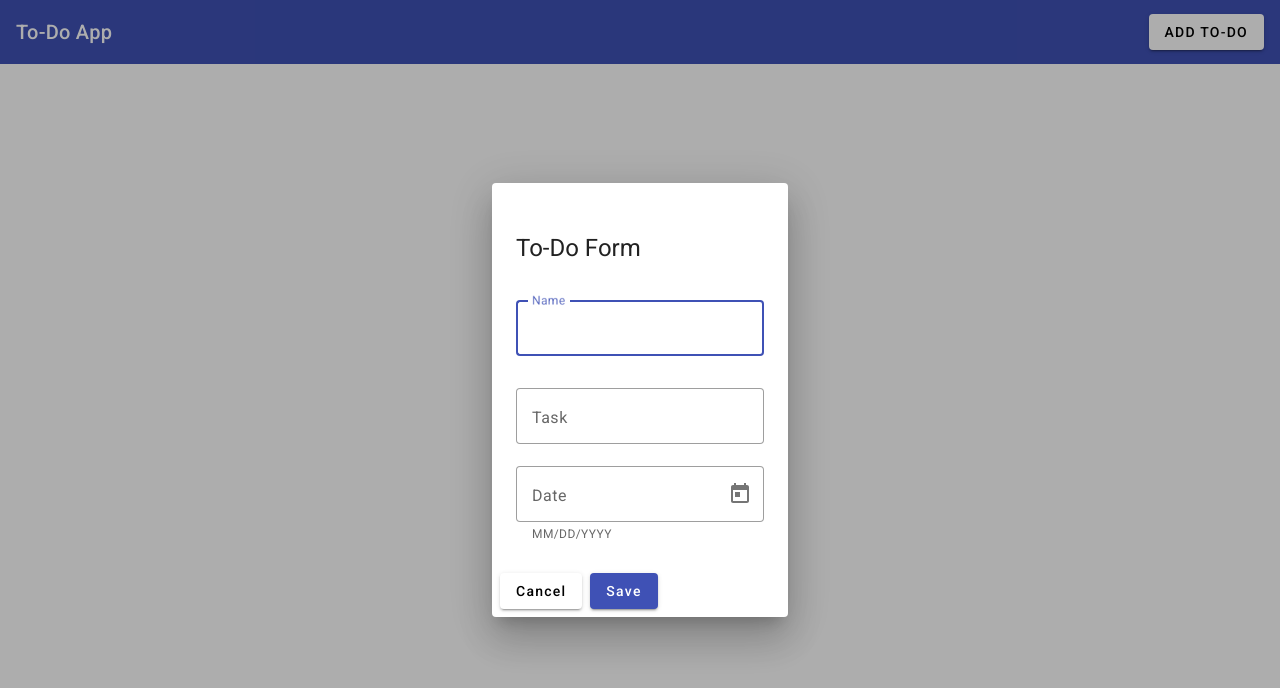
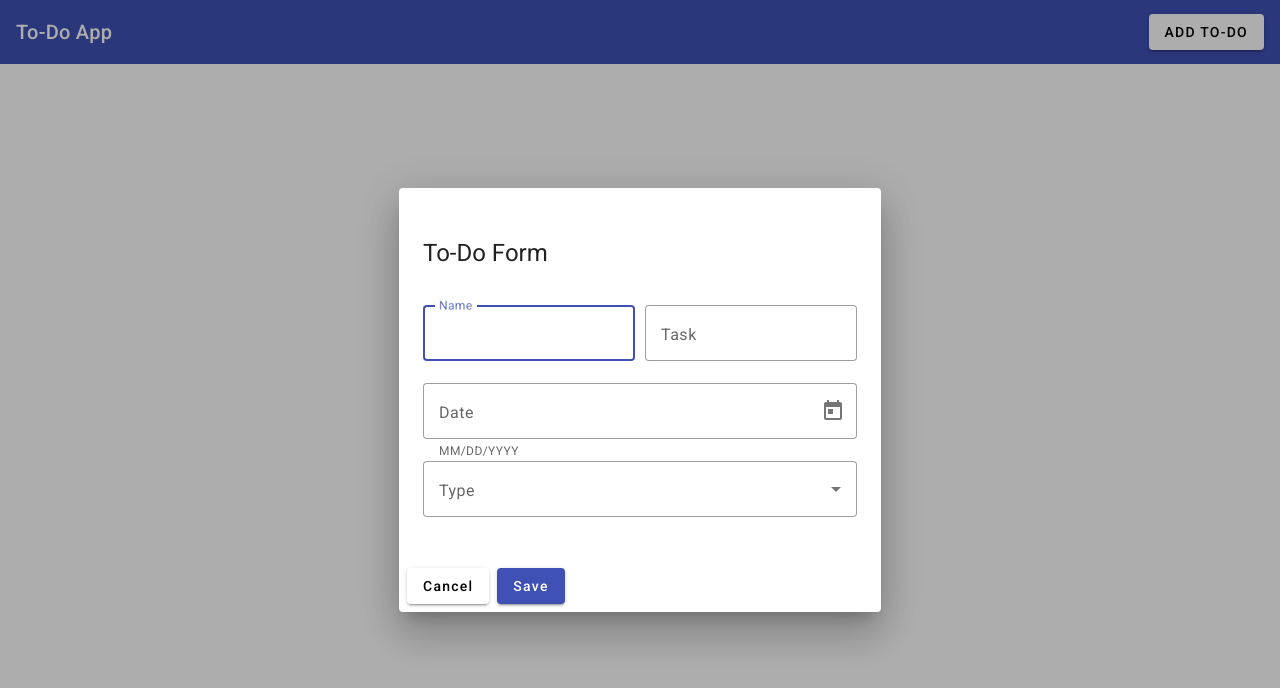
Before and after one commit to TariqAlQadi/angular-to-do-app, an Angular app: page / in a window 1280 px wide. Both pictures are taken after a click on the button "ADD TO-DO". Shown: the top 688 px of the page. Built offline with nearby package versions, Linux system fonts and the light colour scheme.

Commit message:
added more to the form

```diff
--- a/src/app/app.module.ts
+++ b/src/app/app.module.ts
@@ -13,6 +13,7 @@ import { MatFormFieldModule } from '@angular/material/form-field';
 import { MatInputModule } from '@angular/material/input';
 import { MatDatepickerModule } from '@angular/material/datepicker';
 import { MatNativeDateModule } from '@angular/material/core';
+import { MatSelectModule } from '@angular/material/select';
 
 import { ToDoAddEditComponent } from './to-do-add-edit/to-do-add-edit.component';
 
@@ -30,6 +31,7 @@ import { ToDoAddEditComponent } from './to-do-add-edit/to-do-add-edit.component'
     MatInputModule,
     MatDatepickerModule,
     MatNativeDateModule,
+    MatSelectModule,
   ],
   providers: [],
   bootstrap: [AppComponent],
--- a/src/app/to-do-add-edit/to-do-add-edit.component.html
+++ b/src/app/to-do-add-edit/to-do-add-edit.component.html
@@ -14,8 +14,8 @@
     </mat-form-field>
   </div>
 
-  <div class="row">
-    <mat-form-field appearance="outline">
+  <div style="display: flex; flex-direction: column">
+    <mat-form-field appearance="outline" style="width: 100%">
       <mat-label>Date</mat-label>
       <input matInput [matDatepicker]="picker" />
       <mat-hint>MM/DD/YYYY</mat-hint>
@@ -25,8 +25,18 @@
       ></mat-datepicker-toggle>
       <mat-datepicker #picker></mat-datepicker>
     </mat-form-field>
+
+    <mat-form-field appearance="outline">
+      <mat-label>Type</mat-label>
+      <mat-select>
+        <mat-option *ngFor="let category of categories" [value]="category">{{
+          category
+        }}</mat-option>
+      </mat-select>
+    </mat-form-field>
   </div>
 </div>
+
 <div mat-dialog-actions>
   <button mat-raised-button>Cancel</button>
   <button mat-raised-button color="primary">Save</button>
--- a/src/app/to-do-add-edit/to-do-add-edit.component.scss
+++ b/src/app/to-do-add-edit/to-do-add-edit.component.scss
@@ -4,6 +4,5 @@
 
 .row {
   display: flex;
-  flex-direction: column;
   gap: 10px;
 }
--- a/src/app/to-do-add-edit/to-do-add-edit.component.ts
+++ b/src/app/to-do-add-edit/to-do-add-edit.component.ts
@@ -3,8 +3,8 @@ import { Component } from '@angular/core';
 @Component({
   selector: 'app-to-do-add-edit',
   templateUrl: './to-do-add-edit.component.html',
-  styleUrls: ['./to-do-add-edit.component.scss']
+  styleUrls: ['./to-do-add-edit.component.scss'],
 })
 export class ToDoAddEditComponent {
-
+  categories: string[] = ['Cleaning', 'Buying', 'Work'];
 }
```
